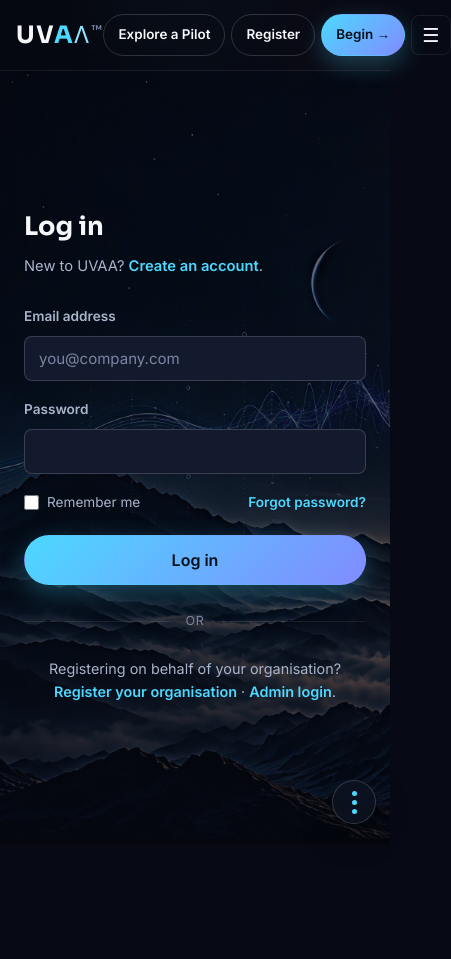
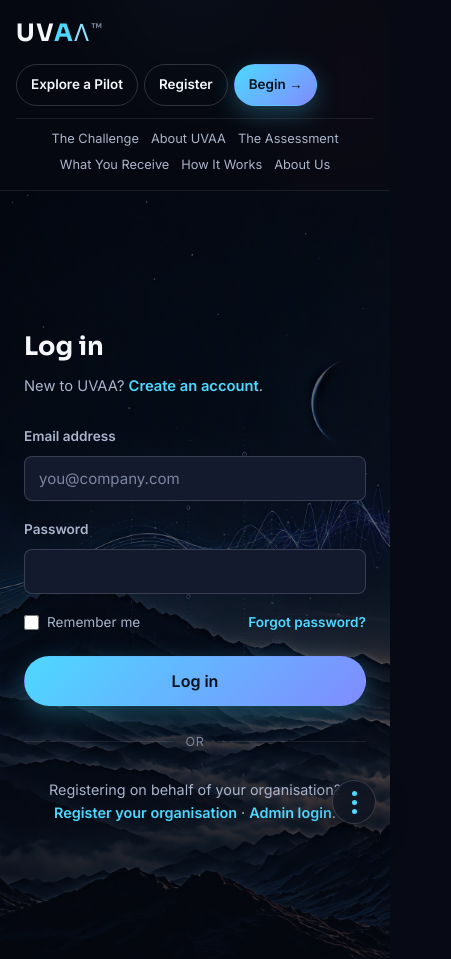
Before and after one commit to uvaa2026/dev01, a React (Vite) app: page /login in a window 390 px wide. Shown: the whole page, 451 px wide, since content can reach past the window. Before the commit the page ends 844 px from the top, so only its background shows below. Built offline with nearby package versions, Linux system fonts and the light colour scheme; no server answers.

Commit message:
HEader Fix: Updated Header component styling and fixed alignment issues in the index.css file.

```diff
--- a/src/components/Header.jsx
+++ b/src/components/Header.jsx
@@ -1,16 +1,21 @@
-import { useState } from 'react'
 import { Link, useNavigate } from 'react-router-dom'
 import { useAuth } from '../context/AuthContext.jsx'
 import { useOrgAuth } from '../context/OrgAuthContext.jsx'
 
+// Two rows: logo + action buttons on top, the six section links on their
+// own row underneath. Previously all of this tried to fit on one line,
+// which (once the single-page rebuild added three more nav links and an
+// extra "Explore a Pilot" button) no longer fit above the old 1040px
+// collapse point and read as cramped — see index.css's Navigation section
+// for the layout. Letting .nav-links wrap onto its own full-width row
+// means it never needs a hamburger/dropdown at any width, so the mobile
+// menu toggle and its "open" panel are gone too.
 export default function Header() {
-  const [open, setOpen] = useState(false)
   const { isAuthenticated, user, logout } = useAuth()
   const { isOrgAuthenticated, orgAdmin, clearOrgAdmin } = useOrgAuth()
   const navigate = useNavigate()
 
   async function handleLogout() {
-    setOpen(false)
     // The session cookie is shared between the two login kinds — one
     // logout call clears it regardless of which context is active.
     await logout()
@@ -20,62 +25,51 @@ export default function Header() {
 
   return (
     <header className="site-header">
-      <nav className="nav container" aria-label="Primary">
-        <Link to="/" className="brand" aria-label="UVAA home" onClick={() => setOpen(false)}>
+      <div className="nav container">
+        <div className="nav-top">
+          <Link to="/" className="brand" aria-label="UVAA home">
             <span className="brand-logotype">
               UV<span className="brand-a1">A</span><span className="brand-a2">&Lambda;</span><sup className="brand-tm">&trade;</sup>
             </span>
             <span className="brand-sub">Decision Intelligence</span>
           </Link>
 
-        <ul className={`nav-links${open ? ' open' : ''}`} id="navLinks">
-          <li><Link to="/#challenge" onClick={() => setOpen(false)}>The Challenge</Link></li>
-          <li><Link to="/#about-uvaa" onClick={() => setOpen(false)}>About UVAA</Link></li>
-          <li><Link to="/#assessment" onClick={() => setOpen(false)}>The Assessment</Link></li>
-          <li><Link to="/#what-you-receive" onClick={() => setOpen(false)}>What You Receive</Link></li>
-          <li><Link to="/#how-it-works" onClick={() => setOpen(false)}>How It Works</Link></li>
-          <li><Link to="/#about-us" onClick={() => setOpen(false)}>About Us</Link></li>
-        </ul>
-
           <div className="nav-actions">
             {isAuthenticated ? (
               <>
-              {user?.isAdmin && (
-                <Link to="/admin/users" className="btn btn-ghost" onClick={() => setOpen(false)}>Admin</Link>
-              )}
-              {user?.isOrgAdminOf && (
-                <Link to="/org-admin" className="btn btn-ghost" onClick={() => setOpen(false)}>Org Dashboard</Link>
-              )}
-              <Link to="/my-page" className="btn btn-ghost" onClick={() => setOpen(false)}>
+                {user?.isAdmin && <Link to="/admin/users" className="btn btn-ghost">Admin</Link>}
+                {user?.isOrgAdminOf && <Link to="/org-admin" className="btn btn-ghost">Org Dashboard</Link>}
+                <Link to="/my-page" className="btn btn-ghost">
                   {user?.fullName ? user.fullName.split(' ')[0] : 'My page'}
                 </Link>
                 <button type="button" className="btn btn-primary" onClick={handleLogout}>Log out</button>
               </>
             ) : isOrgAuthenticated ? (
               <>
-              <Link to="/org-admin" className="btn btn-ghost" onClick={() => setOpen(false)}>
+                <Link to="/org-admin" className="btn btn-ghost">
                   {orgAdmin?.fullName ? orgAdmin.fullName.split(' ')[0] : 'Org Dashboard'}
                 </Link>
                 <button type="button" className="btn btn-primary" onClick={handleLogout}>Log out</button>
               </>
             ) : (
               <>
-              <Link to="/#pilot" className="btn btn-ghost" onClick={() => setOpen(false)}>Explore a Pilot</Link>
-              <Link to="/register" className="btn btn-ghost" onClick={() => setOpen(false)}>Register</Link>
-              <Link to="/login" className="btn btn-primary" onClick={() => setOpen(false)}>Begin &rarr;</Link>
+                <Link to="/#pilot" className="btn btn-ghost">Explore a Pilot</Link>
+                <Link to="/register" className="btn btn-ghost">Register</Link>
+                <Link to="/login" className="btn btn-primary">Begin &rarr;</Link>
               </>
             )}
-          <button
-            className="nav-toggle"
-            aria-label="Toggle menu"
-            aria-expanded={open}
-            aria-controls="navLinks"
-            onClick={() => setOpen((v) => !v)}
-          >
-            ☰
-          </button>
           </div>
+        </div>
+
+        <nav className="nav-links" aria-label="Primary">
+          <Link to="/#challenge">The Challenge</Link>
+          <Link to="/#about-uvaa">About UVAA</Link>
+          <Link to="/#assessment">The Assessment</Link>
+          <Link to="/#what-you-receive">What You Receive</Link>
+          <Link to="/#how-it-works">How It Works</Link>
+          <Link to="/#about-us">About Us</Link>
         </nav>
+      </div>
     </header>
   )
 }
--- a/src/index.css
+++ b/src/index.css
@@ -193,9 +193,17 @@ body::after {
 
 .nav {
   display: flex;
+  flex-direction: column;
+  gap: 12px;
+  padding: 16px 24px;
+}
+
+.nav-top {
+  display: flex;
   align-items: center;
   justify-content: space-between;
-  padding: 16px 24px;
+  flex-wrap: wrap;
+  gap: 12px 16px;
 }
 
 .brand {
@@ -238,7 +246,11 @@ body::after {
 .nav-links {
   display: flex;
   align-items: center;
-  gap: 32px;
+  justify-content: center;
+  flex-wrap: wrap;
+  gap: 8px 28px;
+  padding-top: 10px;
+  border-top: 1px solid var(--border-soft);
 }
 
 .nav-links a {
@@ -246,6 +258,7 @@ body::after {
   color: var(--text-secondary);
   transition: color 0.2s ease;
   position: relative;
+  white-space: nowrap;
 }
 .nav-links a:hover,
 .nav-links a:focus-visible { color: var(--text-primary); }
@@ -253,6 +266,8 @@ body::after {
 .nav-actions {
   display: flex;
   align-items: center;
+  flex-wrap: wrap;
+  justify-content: flex-end;
   gap: 12px;
 }
 
@@ -262,17 +277,6 @@ body::after {
   padding: 0 2px;
 }
 .nav-text-link:hover, .nav-text-link:focus-visible { color: var(--text-primary); }
-
-.nav-toggle {
-  display: none;
-  background: none;
-  border: 1px solid var(--border-soft);
-  border-radius: var(--radius-sm);
-  width: 40px;
-  height: 40px;
-  color: var(--text-primary);
-  font-size: 1.2rem;
-}
 
 /* ==========================================================================
    Buttons
@@ -2170,16 +2174,11 @@ fieldset legend {
    Responsive
    ========================================================================== */
 
-/* Nav collapses to the hamburger well before the 980px/720px content
-   breakpoints below. Between ~720-980px the five nav-links plus the three
-   nav-actions buttons don't fit on one row — with no flex-wrap they spilled
-   past the container, and body's overflow-x:hidden then clipped the page
-   (truncated link text on the right, and — because the overflow could push
-   the scroll position — a cut-off look on the left too). Collapsing earlier
-   removes the overflow at its source instead of patching the symptom. */
+/* The nav-links row wraps onto as many lines as it needs at any width
+   (flex-wrap, see .nav-links above), so unlike the old single-row nav it
+   never needs to collapse behind a hamburger to avoid overflowing — this
+   just tightens spacing progressively instead. */
 @media (max-width: 1040px) {
-  .nav-links { display: none; }
-  .nav-toggle { display: inline-flex; align-items: center; justify-content: center; }
   .nav-actions { gap: 10px; }
   .nav-actions .btn { padding: 10px 16px; font-size: 0.86rem; }
 }
@@ -2235,6 +2234,8 @@ fieldset legend {
   .nav { padding: 14px 16px; }
   .nav-actions { gap: 8px; }
   .nav-actions .btn { padding: 9px 14px; font-size: 0.84rem; }
+  .nav-links { gap: 6px 16px; }
+  .nav-links a { font-size: 0.86rem; }
   .journey { grid-template-columns: 1fr 1fr; }
   .dimension-grid { grid-template-columns: 1fr; }
   .guna-grid { grid-template-columns: 1fr; }
@@ -2253,20 +2254,8 @@ fieldset legend {
   .brand-sub { display: none; }
   .nav-text-link { display: none; }
   .nav-actions { gap: 6px; }
-}
-
-/* Mobile nav panel */
-.nav-links.open {
-  display: flex;
-  position: absolute;
-  top: 100%;
-  left: 0;
-  right: 0;
-  flex-direction: column;
-  background: var(--bg-surface);
-  border-bottom: 1px solid var(--border-soft);
-  padding: 20px 24px;
-  gap: 18px;
+  .nav-links { gap: 6px 12px; }
+  .nav-links a { font-size: 0.8rem; }
 }
 
 /* Focus visibility for accessibility (WCAG 2.1 AA) */
```
Lines whose indentation alone changed are shown as unchanged.
